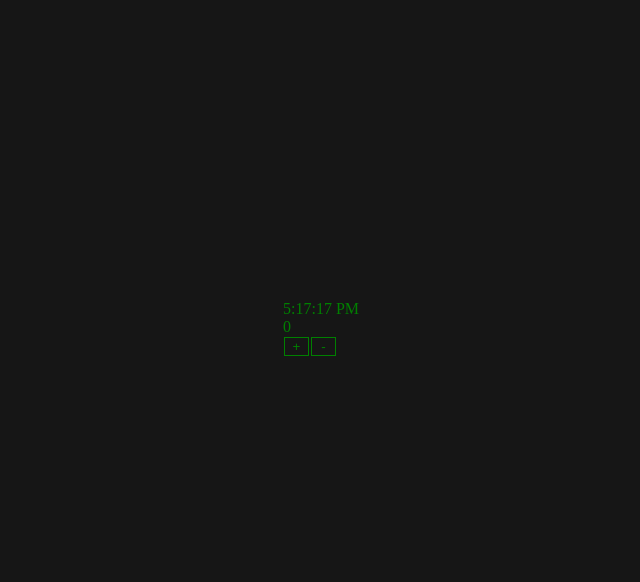
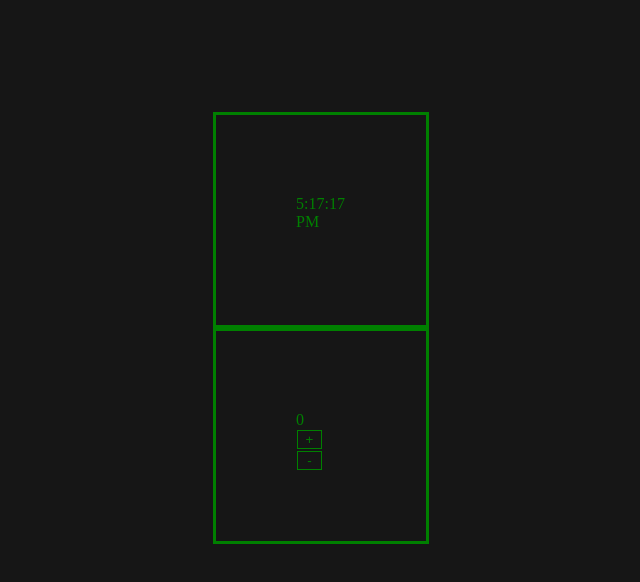
Before and after one commit to kevinduran/react_practice, a React (Create React App) app in the folder testing/: page / in a window 1280 px wide. Shown: the top 582 px of the page, without its empty margins (319-959 px from the left). Built offline with nearby package versions, Linux system fonts and the light colour scheme.

Commit message:
...testing...yeet

```diff
--- a/testing/src/App.css
+++ b/testing/src/App.css
@@ -7,7 +7,14 @@ body{
   color: green;
 }
 
-  .count{
+.bigBoy{
+  border: 3px solid green;
+  height: 50px;
+  width: 50px;
+  padding: 5em;
+}
+
+.count{
     background-color: transparent;
     color: green;
     border: 1px solid green;
--- a/testing/src/App.js
+++ b/testing/src/App.js
@@ -1,37 +1,15 @@
 import React, {useState} from 'react'
 import './App.css'
+import Time from './Time.js'
+import Count from './Count.js'
+
 export default function App() {
-    const[time, setTime] = useState('')
-    const[number, setNumber] = useState(0)
-
-    setInterval(()=>{
-        setTime(new Date().toLocaleTimeString());
-    },1000)
-
-   const add = ()=>{
-    setNumber(number + 1)
-   }
-   const sub = ()=>{
-    setNumber(number - 1)
-   }
 
 
     return (
         <>
-            <div>
-                {time}
-            </div>
-            <div>
-                <div>{number}</div>
-                <button
-                className="count"
-                onClick={add}
-                >+</button>
-                <button
-                className="count"
-                onClick={sub}
-                >-</button>
-            </div>
+            <Time/>
+            <Count/>
         </>
     )
 
--- a/testing/src/Count.js
+++ b/testing/src/Count.js
@@ -0,0 +1,29 @@
+import React,{useState} from 'react'
+
+export default function Count() {
+
+    const[number, setNumber] = useState(0)
+
+    const add = ()=>{
+     setNumber(number + 1)
+    }
+    const sub = ()=>{
+     setNumber(number - 1)
+    }
+
+
+
+    return (
+        <div className = "bigBoy">
+                <div>{number}</div>
+                <button
+                className="count"
+                onClick={add}
+                >+</button>
+                <button
+                className="count"
+                onClick={sub}
+                >-</button>
+        </div>
+    )
+}
--- a/testing/src/Time.js
+++ b/testing/src/Time.js
@@ -0,0 +1,15 @@
+import React,{useState} from 'react'
+
+export default function Time() {
+    const[time, setTime] = useState('')
+    setInterval(()=>{
+        setTime(new Date().toLocaleTimeString());
+    },1000)
+
+    return (
+        <div className = "bigBoy">
+            {time}
+        </div>
+    )
+
+}
```
